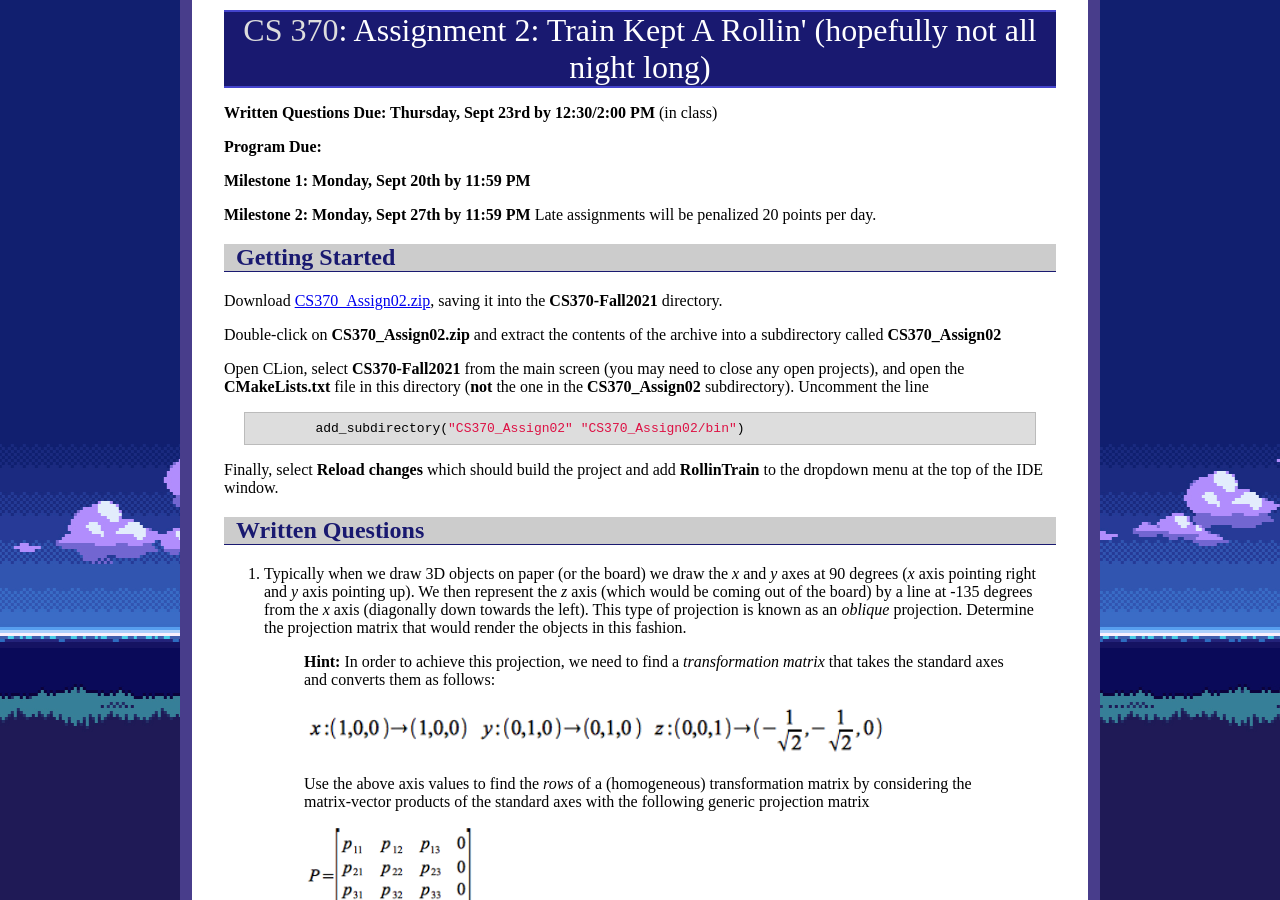
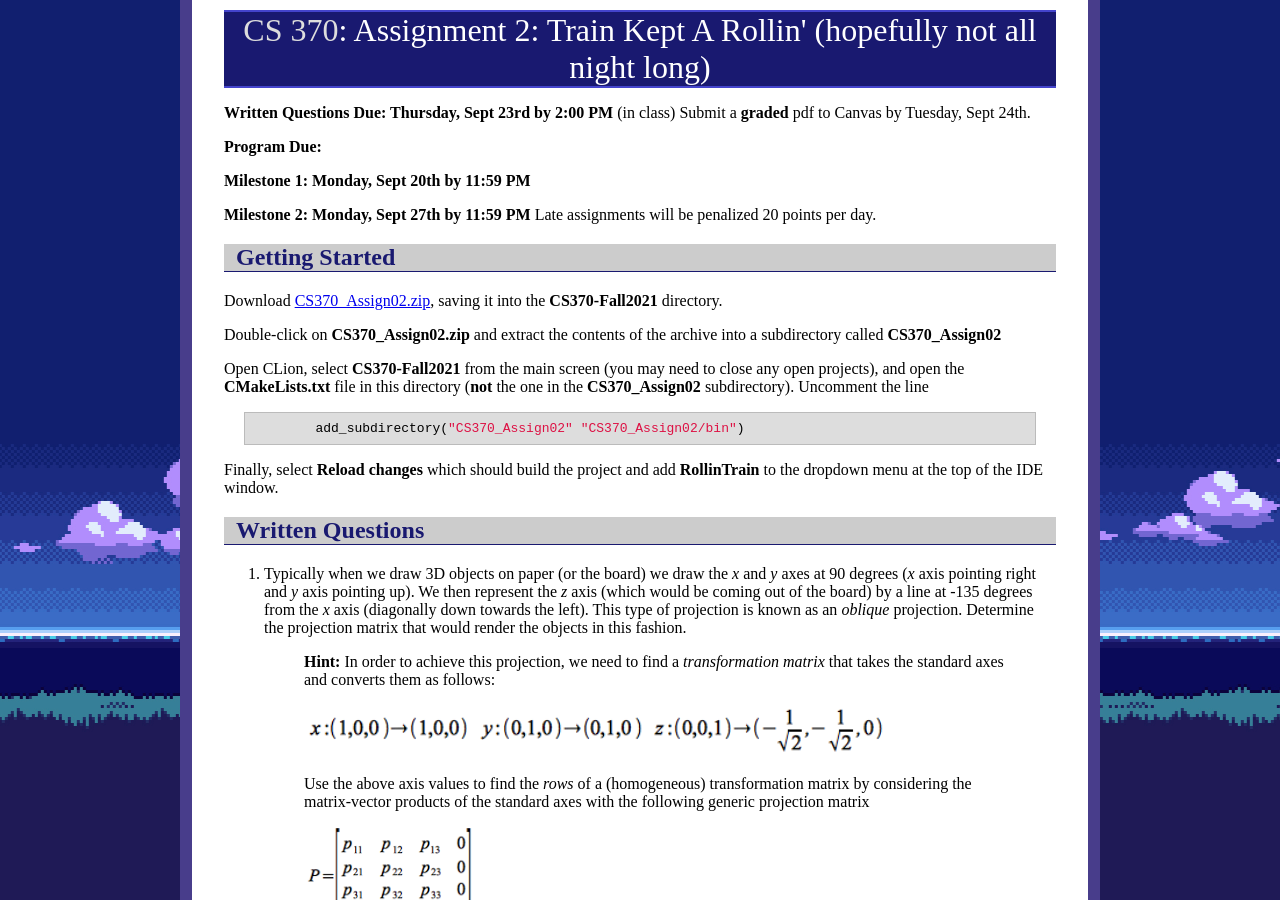
Before and after one commit to ycpcs/cs370-fall2021, a Jekyll site: the page built from assign/assign02.md, in a window 1280 px wide and 900 px high. Built offline with Jekyll 4.4.1, drawn with Linux system fonts in a browser that asks for light colours.

Commit message:
update assign 2
update assign 2

```diff
--- a/assign/assign02.md
+++ b/assign/assign02.md
@@ -3,7 +3,7 @@ layout: default
 title: "Assignment 2: Train Kept A Rollin' (hopefully not all night long)"
 ---
 
-**Written Questions Due: Thursday, Sept 23rd by 12:30/2:00 PM** (in class)
+**Written Questions Due: Thursday, Sept 23rd by 2:00 PM** (in class) Submit a **graded** pdf to Canvas by Tuesday, Sept 24th.
 
 **Program Due:**
 
```
